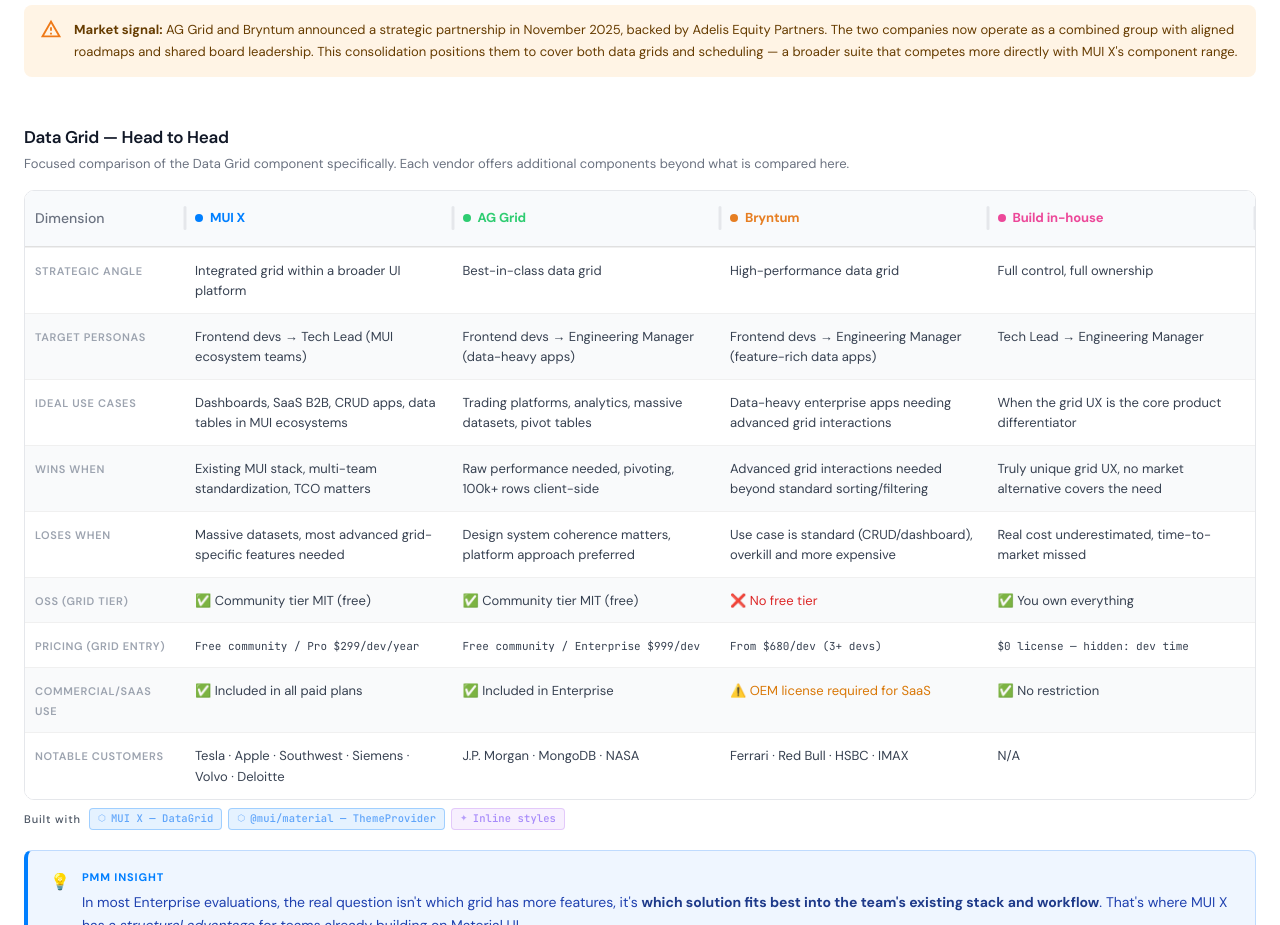
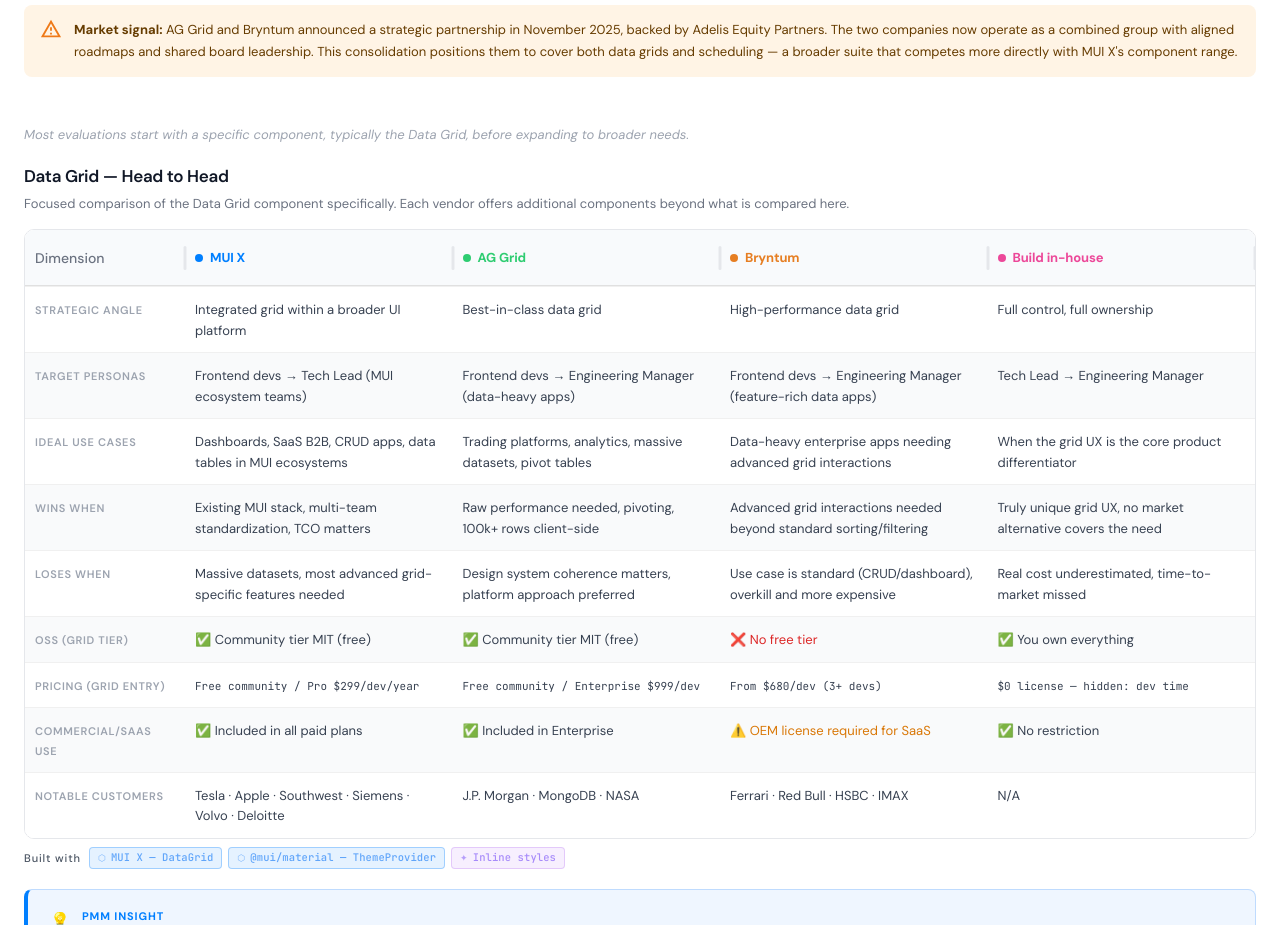
Before and after one commit to LaureBrosseau/react-ui-components-comparison, a React (Vite) app: page / in a window 1280 px wide. Shown: the part 1100-2025 px from the top of the page. Built offline with nearby package versions, Linux system fonts and the light colour scheme; what ag-grid-community would draw is missing.

Commit message:
Product Overview: add transition sentence before Data Grid section

```diff
--- a/src/pages/ProductOverview.jsx
+++ b/src/pages/ProductOverview.jsx
@@ -267,11 +267,13 @@
             AG Grid and Bryntum announced a strategic partnership in November 2025, backed by Adelis Equity Partners. The two companies now operate as a combined group with aligned roadmaps and shared board leadership. This consolidation positions them to cover both data grids and scheduling — a broader suite that competes more directly with MUI X's component range.
           </Alert>
         </div>
-
         <div style={{ marginBottom: '48px' }} />
 
         {/* ── Section 2: Data Grid Head to Head ───────────────────────────── */}
         <div>
+          <p style={{ fontSize: '13px', color: '#9ca3af', marginBottom: '20px', fontStyle: 'italic' }}>
+            Most evaluations start with a specific component, typically the Data Grid, before expanding to broader needs.
+          </p>
           <h2 style={{ fontSize: '17px', fontWeight: '600', color: '#111827', marginBottom: '4px', letterSpacing: '-0.02em' }}>
             Data Grid — Head to Head
           </h2>
```
